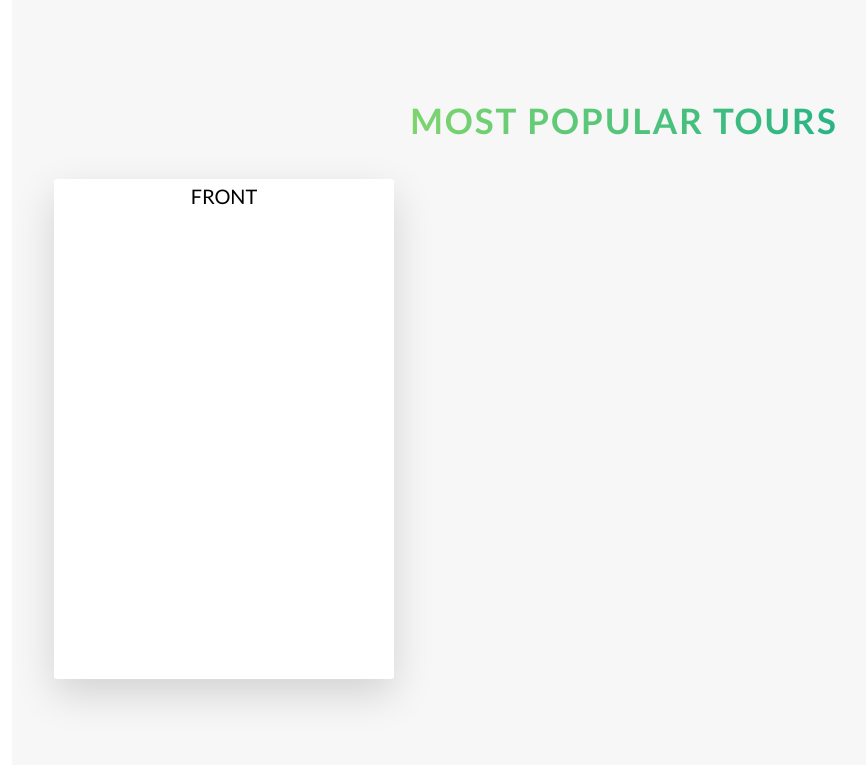
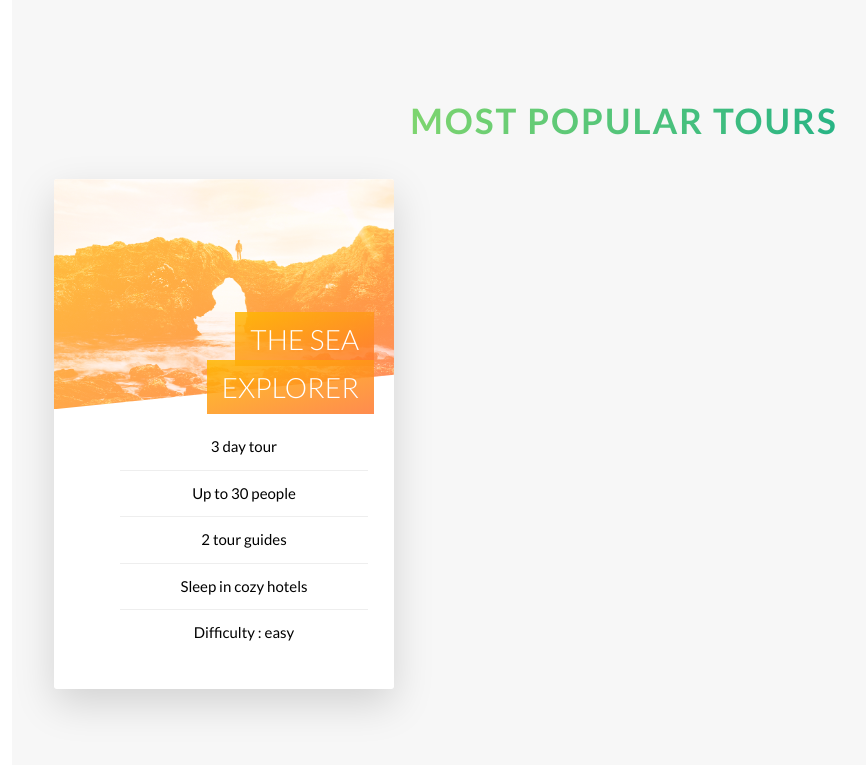
Before and after one commit to PanJakubXYZ/Natours, a website: page index.html in a window 1280 px wide. Shown: the part 2664-3429 px from the top of the page, without its empty margins (16-882 px from the left). Drawn offline with Linux system fonts and the light colour scheme; files that its build step writes are made by us from their sources.

Commit message:
final card front side

```diff
--- a/index.html
+++ b/index.html
@@ -151,7 +151,7 @@
             <div class="feature-box">
               <i class="feature-box__icon icon-basic-heart"></i>
               <h3 class="heading-tertiary u0margin-bottom">
-                Live healthier live
+                Live healthier life
               </h3>
               <p class="feature-box__text">
                 Lorem ipsum dolor sit amet consectetur adipisicing elit. Iure
@@ -167,20 +167,28 @@
           <div class="row">
             <div class="col-1-of-3">
               <div class="card">
-                <div class="card__side card__side--front">FRONT</div>
+                <div class="card__side card__side--front">
+                  <div class="card__picture card__picture--1">&nbsp;</div>
+                  <h4 class="card__heading">
+                    <span class="card__heading-span card__heading-span--1"
+                      >The sea explorer</span
+                    >
+                  </h4>
+                  <div class="card__deatails">
+                    <ul>
+                      <li>3 day tour</li>
+                      <li>Up to 30 people</li>
+                      <li>2 tour guides</li>
+                      <li>Sleep in cozy hotels</li>
+                      <li>Difficulty : easy</li>
+                    </ul>
+                  </div>
+                </div>
                 <div class="card__side card__side--back card__side--back-1">
                   BACK
                 </div>
               </div>
             </div>
-            <!-- <div class="col-1-of-3">
-              <div class="card"><div class="card__side">TEXT</div>
-            </div>
-          </div>
-            <div class="col-1-of-3">
-              <div class="card">
-                <div class="card__side">TEXT</div>
-              </div> -->
           </div>
         </div>
       </section>
--- a/sass/components/_card.scss
+++ b/sass/components/_card.scss
@@ -2,14 +2,15 @@
   perspective: 150rem;
   -moz-perspective: 150rem;
   position: relative;
-  height: 50rem;
+  height: 51rem;
 
   &__side {
     color: white;
     font-size: 2rem;
-    height: 50rem;
+    height: 51rem;
     width: 100%;
     border-radius: 3px;
+    overflow: hidden;
     box-shadow: 0 1.5rem 4rem rgba($color-black, 0.15);
 
     transition: all 0.8s ease;
@@ -37,7 +38,7 @@
   }
 
   &:hover &__side--front {
-    transform: rotateY(180deg);
+    transform: rotateY(-180deg);
     cursor: pointer;
   }
 
@@ -45,4 +46,63 @@
     transform: rotateY(0);
     cursor: pointer;
   }
+
+  &__picture {
+    background-size: cover;
+    height: 23rem;
+    background-blend-mode: screen;
+    -webkit-background-clip: polygon(0 0, 100% 0, 100% 85%, 0 100%);
+    clip-path: polygon(0 0, 100% 0, 100% 85%, 0 100%);
+
+    &--1 {
+      background-image: linear-gradient(
+          to right bottom,
+          $color-secondary-light,
+          $color-secondary-dark
+        ),
+        url(../img/nat-5.jpg);
+    }
+  }
+  &__heading {
+    font-size: 2.8rem;
+    font-weight: 300;
+    text-transform: uppercase;
+    text-align: right;
+    color: white;
+    position: absolute;
+    top: 10rem;
+    right: 2rem;
+    width: 75%;
+  }
+
+  &__heading-span {
+    padding: 1rem 1.5rem;
+    -webkit-box-direction-break: clone;
+    box-decoration-break: clone;
+    &--1 {
+      background-image: linear-gradient(
+        to right bottom,
+        rgba($color-secondary-light, 0.85),
+        rgba($color-secondary-dark, 0.85)
+      );
+    }
+  }
+  &__deatails {
+    padding: 1.5rem;
+    ul {
+      list-style: none;
+      width: 80%;
+      margin: 0 auto;
+
+      li {
+        text-align: center;
+        font-size: 1.5rem;
+        padding: 1rem;
+
+        &:not(:last-child) {
+          border-bottom: 1px solid #eee;
+        }
+      }
+    }
+  }
 }
```
Also changed, not shown: css/style.css.
